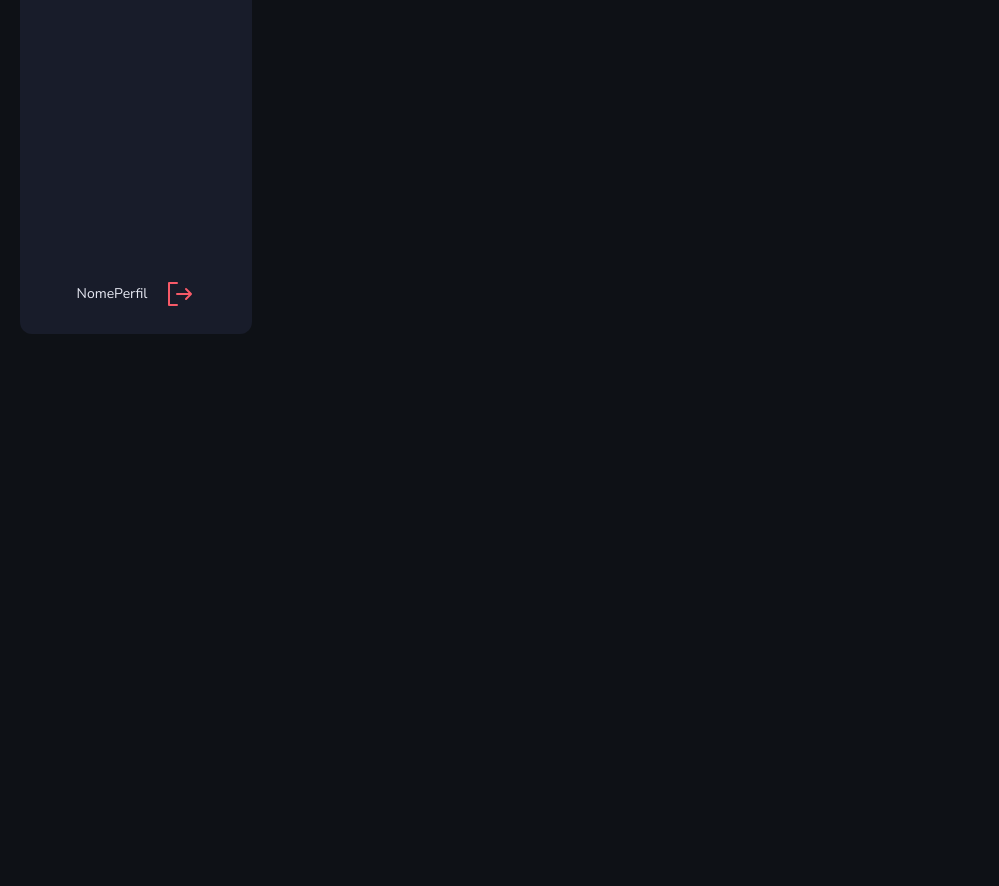
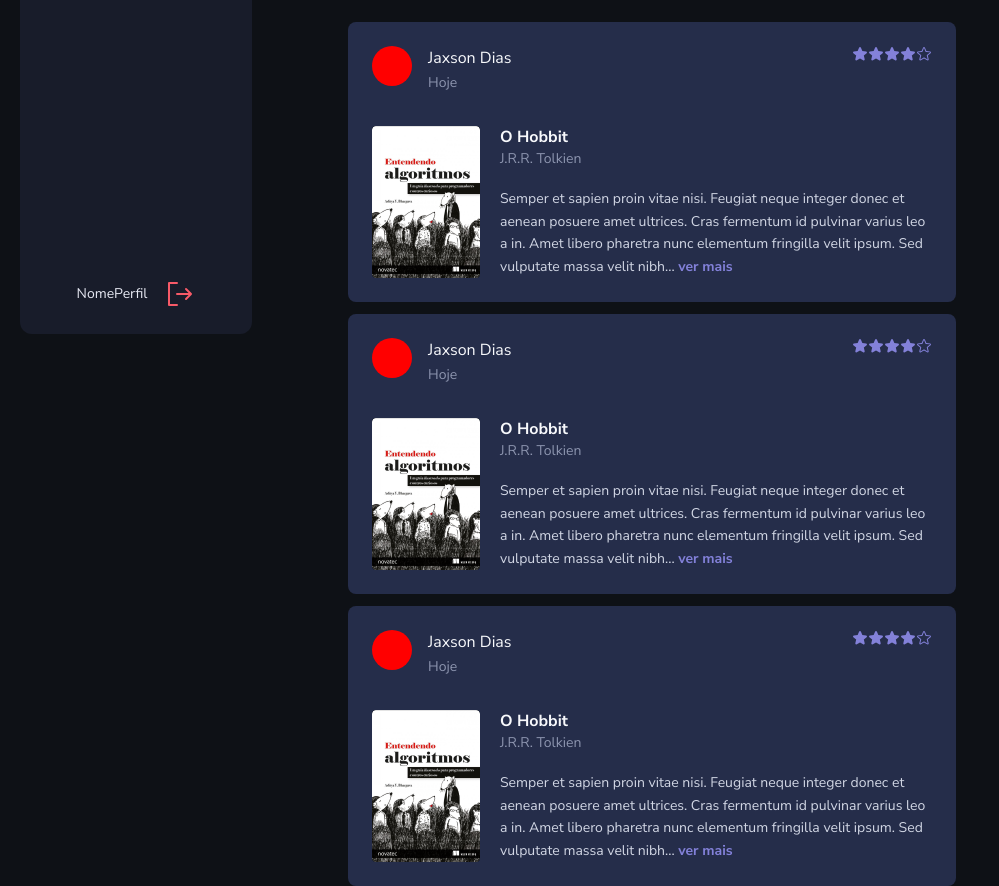
Before and after one commit to luisgustavofaria/bookWise, a Next.js app: page /home in a window 1280 px wide. Shown: the part 446-1332 px from the top of the page, without its empty margins (0-999 px from the left). Before the commit the page ends 800 px from the top, so only its background shows below. Built offline with nearby package versions, Linux system fonts and the light colour scheme.

Commit message:
OtherBooks

```diff
--- a/src/pages/home/index.tsx
+++ b/src/pages/home/index.tsx
@@ -5,7 +5,6 @@ import {
   ChartLineUp,
   SignOut,
   Star,
-  User,
 } from '@phosphor-icons/react'
 import Image from 'next/image'
 import styled from 'styled-components'
@@ -110,6 +109,7 @@ const MainInfo = styled.div``
 const MyInfo = styled.div`
   display: flex;
   justify-content: space-between;
+  margin-bottom: 12px;
 
   > span {
     color: ${(props) => props.theme.colors.gray[300]};
@@ -124,7 +124,6 @@ const MyInfo = styled.div`
 `
 
 const TitleInfo = styled.div`
-  margin-top: 12px;
   display: flex;
   flex-direction: column;
 `
@@ -151,6 +150,88 @@ const Opinion = styled.div`
     font-size: ${(props) => props.theme.fontSizes.sm};
     font-weight: ${(props) => props.theme.fontWeights.regular};
     line-height: ${(props) => props.theme.lineHeights.base};
+  }
+`
+
+const OtherBooks = styled.div`
+  //border: solid 1px red;
+  margin-top: 40px;
+  width: 608px;
+`
+
+const List = styled.div`
+  margin-top: 16px;
+  display: flex;
+  flex-direction: column;
+  gap: 12px;
+`
+const Comment = styled.div`
+  background-color: ${(props) => props.theme.colors.gray[600]};
+  border-radius: 8px;
+  padding: 24px;
+  div,
+  a,
+  span,
+  svg {
+    background-color: ${(props) => props.theme.colors.gray[600]};
+  }
+`
+const Header = styled.div`
+  display: flex;
+  gap: 16px;
+
+  > :first-child {
+    position: relative;
+    width: 40px;
+    height: 40px;
+    border-radius: 50%;
+    background-color: red;
+  }
+
+  svg {
+    color: ${(props) => props.theme.colors.purple[100]};
+  }
+`
+const User = styled.div`
+  display: flex;
+  flex-direction: column;
+  flex: 1;
+
+  :first-child {
+    color: ${(props) => props.theme.colors.gray[100]};
+    font-size: ${(props) => props.theme.fontSizes.md};
+    font-weight: ${(props) => props.theme.fontWeights.regular};
+    line-height: ${(props) => props.theme.lineHeights.base};
+  }
+  :last-child {
+    color: ${(props) => props.theme.colors.gray[400]};
+    font-size: ${(props) => props.theme.fontSizes.sm};
+    font-weight: ${(props) => props.theme.fontWeights.regular};
+    line-height: ${(props) => props.theme.lineHeights.base};
+  }
+`
+
+const Frame1 = styled.div`
+  display: flex;
+  gap: 20px;
+  margin-top: 32px;
+`
+const Frame2 = styled.div`
+  flex: 1;
+  display: flex;
+  flex-direction: column;
+  justify-content: space-between;
+
+  > :last-child {
+    color: ${(props) => props.theme.colors.gray[300]};
+    font-size: ${(props) => props.theme.fontSizes.sm};
+    font-weight: ${(props) => props.theme.fontWeights.regular};
+    line-height: ${(props) => props.theme.lineHeights.base};
+
+    a {
+      color: ${(props) => props.theme.colors.purple[100]};
+      font-weight: ${(props) => props.theme.fontWeights.bold};
+    }
   }
 `
 
@@ -204,9 +285,128 @@ export default function Home() {
                 </BookDetails>
               </BookCard>
             </MyBooks>
-            <div></div>
+            <OtherBooks>
+              <Title>
+                <span>Avaliações mais recentes</span>
+              </Title>
+              <List>
+                <Comment>
+                  <Header>
+                    <div></div>
+                    <User>
+                      <span>Jaxson Dias</span>
+                      <span>Hoje</span>
+                    </User>
+                    <div>
+                      <Star size={16} weight="fill" />
+                      <Star size={16} weight="fill" />
+                      <Star size={16} weight="fill" />
+                      <Star size={16} weight="fill" />
+                      <Star size={16} />
+                    </div>
+                  </Header>
+                  <Frame1>
+                    <Book>
+                      <Image
+                        src="/books/entendendo-algoritmos.png"
+                        fill
+                        alt=""
+                      />
+                    </Book>
+                    <Frame2>
+                      <TitleInfo>
+                        <BookTitle>O Hobbit</BookTitle>
+                        <BookAuthor>J.R.R. Tolkien</BookAuthor>
+                      </TitleInfo>
+                      <span>
+                        Semper et sapien proin vitae nisi. Feugiat neque integer
+                        donec et aenean posuere amet ultrices. Cras fermentum id
+                        pulvinar varius leo a in. Amet libero pharetra nunc
+                        elementum fringilla velit ipsum. Sed vulputate massa
+                        velit nibh... <a>ver mais</a>
+                      </span>
+                    </Frame2>
+                  </Frame1>
+                </Comment>
+                <Comment>
+                  <Header>
+                    <div></div>
+                    <User>
+                      <span>Jaxson Dias</span>
+                      <span>Hoje</span>
+                    </User>
+                    <div>
+                      <Star size={16} weight="fill" />
+                      <Star size={16} weight="fill" />
+                      <Star size={16} weight="fill" />
+                      <Star size={16} weight="fill" />
+                      <Star size={16} />
+                    </div>
+                  </Header>
+                  <Frame1>
+                    <Book>
+                      <Image
+                        src="/books/entendendo-algoritmos.png"
+                        fill
+                        alt=""
+                      />
+                    </Book>
+                    <Frame2>
+                      <TitleInfo>
+                        <BookTitle>O Hobbit</BookTitle>
+                        <BookAuthor>J.R.R. Tolkien</BookAuthor>
+                      </TitleInfo>
+                      <span>
+                        Semper et sapien proin vitae nisi. Feugiat neque integer
+                        donec et aenean posuere amet ultrices. Cras fermentum id
+                        pulvinar varius leo a in. Amet libero pharetra nunc
+                        elementum fringilla velit ipsum. Sed vulputate massa
+                        velit nibh... <a>ver mais</a>
+                      </span>
+                    </Frame2>
+                  </Frame1>
+                </Comment>
+                <Comment>
+                  <Header>
+                    <div></div>
+                    <User>
+                      <span>Jaxson Dias</span>
+                      <span>Hoje</span>
+                    </User>
+                    <div>
+                      <Star size={16} weight="fill" />
+                      <Star size={16} weight="fill" />
+                      <Star size={16} weight="fill" />
+                      <Star size={16} weight="fill" />
+                      <Star size={16} />
+                    </div>
+                  </Header>
+                  <Frame1>
+                    <Book>
+                      <Image
+                        src="/books/entendendo-algoritmos.png"
+                        fill
+                        alt=""
+                      />
+                    </Book>
+                    <Frame2>
+                      <TitleInfo>
+                        <BookTitle>O Hobbit</BookTitle>
+                        <BookAuthor>J.R.R. Tolkien</BookAuthor>
+                      </TitleInfo>
+                      <span>
+                        Semper et sapien proin vitae nisi. Feugiat neque integer
+                        donec et aenean posuere amet ultrices. Cras fermentum id
+                        pulvinar varius leo a in. Amet libero pharetra nunc
+                        elementum fringilla velit ipsum. Sed vulputate massa
+                        velit nibh... <a>ver mais</a>
+                      </span>
+                    </Frame2>
+                  </Frame1>
+                </Comment>
+              </List>
+            </OtherBooks>
           </div>
-          <div>Livros Populares</div>
         </div>
       </ContainerMain>
     </Container>
```
